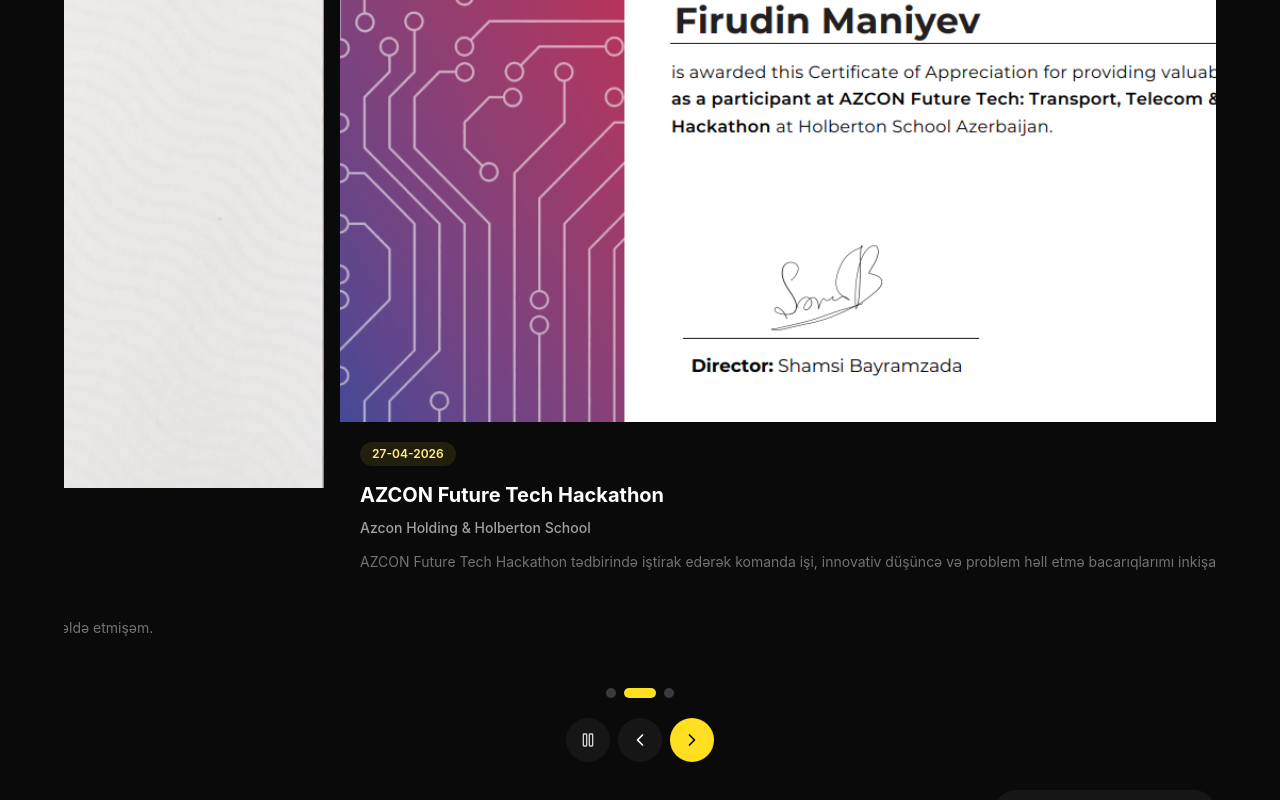
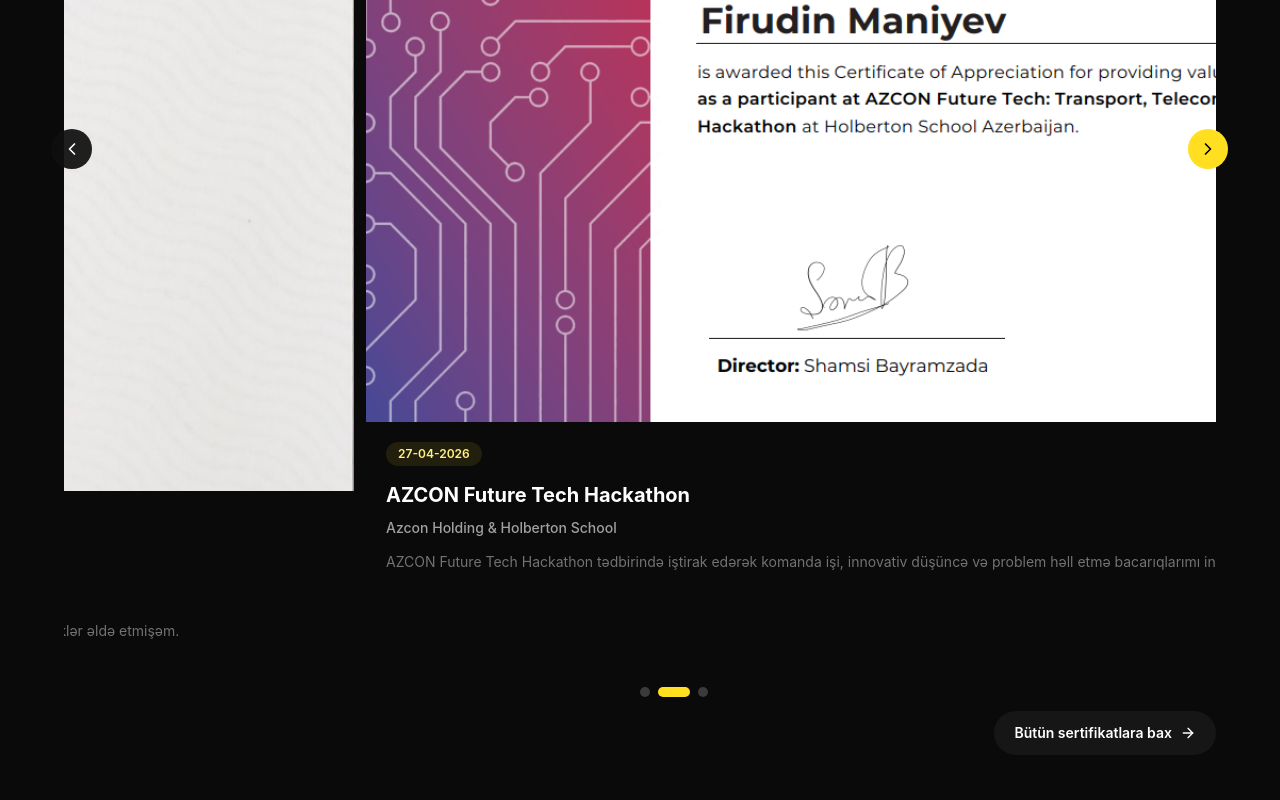
Before and after one commit to FirudinManiyev/portfolio, a React (Vite) app: page / in a window 1280 px wide. Shown: the part 3440-4240 px from the top of the page. Built offline with nearby package versions, Linux system fonts and the light colour scheme.

Commit message:
fix: move home carousel controls beside cards

```diff
--- a/src/components/CarouselControls.tsx
+++ b/src/components/CarouselControls.tsx
@@ -1,13 +1,10 @@
-import { ChevronLeft, ChevronRight, Pause, Play } from 'lucide-react'
+import { ChevronLeft, ChevronRight } from 'lucide-react'
 
 interface CarouselControlsProps {
   activeIndex: number
   ariaLabel: string
-  isPaused: boolean
   pages: number[]
   onNext: () => void
-  onPause: () => void
-  onPlay: () => void
   onPrevious: () => void
   onSelect: (index: number) => void
 }
@@ -15,17 +12,42 @@
 function CarouselControls({
   activeIndex,
   ariaLabel,
-  isPaused,
   pages,
   onNext,
-  onPause,
-  onPlay,
   onPrevious,
   onSelect,
 }: CarouselControlsProps) {
   return (
-    <div className="mt-7 flex flex-col items-center justify-between gap-5 sm:flex-row">
-      <div className="flex items-center gap-2" role="group" aria-label={`${ariaLabel} səhifələri`}>
+    <>
+      <div
+        data-testid="carousel-side-controls"
+        className="pointer-events-none absolute inset-y-0 -left-3 -right-3 z-20 flex items-center justify-between sm:-left-5 sm:-right-5 lg:-left-6 lg:-right-6"
+        role="group"
+        aria-label={`${ariaLabel} istiqamət idarəetməsi`}
+      >
+        <button
+          type="button"
+          onClick={onPrevious}
+          aria-label="Əvvəlki slayd"
+          className="pointer-events-auto inline-flex h-10 w-10 items-center justify-center rounded-full border border-white/15 bg-neutral-950/90 text-white shadow-[0_12px_34px_rgba(0,0,0,0.5)] backdrop-blur-xl transition duration-300 hover:-translate-x-0.5 hover:border-yellow-300/50 hover:bg-yellow-300 hover:text-black focus-visible:outline-2 focus-visible:outline-offset-2 focus-visible:outline-yellow-300 sm:h-12 sm:w-12"
+        >
+          <ChevronLeft className="h-5 w-5 sm:h-6 sm:w-6" />
+        </button>
+        <button
+          type="button"
+          onClick={onNext}
+          aria-label="Növbəti slayd"
+          className="pointer-events-auto inline-flex h-10 w-10 items-center justify-center rounded-full border border-yellow-200/70 bg-yellow-300 text-black shadow-[0_12px_34px_rgba(250,204,21,0.24)] transition duration-300 hover:translate-x-0.5 hover:bg-yellow-200 hover:shadow-[0_16px_40px_rgba(250,204,21,0.34)] focus-visible:outline-2 focus-visible:outline-offset-2 focus-visible:outline-yellow-300 sm:h-12 sm:w-12"
+        >
+          <ChevronRight className="h-5 w-5 sm:h-6 sm:w-6" />
+        </button>
+      </div>
+
+      <div
+        className="absolute left-1/2 top-full mt-6 flex -translate-x-1/2 items-center justify-center gap-2"
+        role="group"
+        aria-label={`${ariaLabel} səhifələri`}
+      >
         {pages.map((page) => (
           <button
             key={page}
@@ -42,34 +64,7 @@
           />
         ))}
       </div>
-
-      <div className="flex items-center gap-2" role="group" aria-label={`${ariaLabel} idarəetməsi`}>
-        <button
-          type="button"
-          onClick={isPaused ? onPlay : onPause}
-          aria-label={isPaused ? 'Avtomatik keçidi başladın' : 'Avtomatik keçidi dayandırın'}
-          className="inline-flex h-11 w-11 items-center justify-center rounded-full border border-white/10 bg-white/5 text-neutral-300 transition hover:border-yellow-300/35 hover:bg-yellow-300/10 hover:text-yellow-200 focus-visible:outline-2 focus-visible:outline-offset-2 focus-visible:outline-yellow-300"
-        >
-          {isPaused ? <Play className="h-4 w-4" /> : <Pause className="h-4 w-4" />}
-        </button>
-        <button
-          type="button"
-          onClick={onPrevious}
-          aria-label="Əvvəlki slayd"
-          className="inline-flex h-11 w-11 items-center justify-center rounded-full border border-white/10 bg-white/5 text-white transition hover:-translate-x-0.5 hover:border-yellow-300/35 hover:bg-yellow-300 hover:text-black focus-visible:outline-2 focus-visible:outline-offset-2 focus-visible:outline-yellow-300"
-        >
-          <ChevronLeft className="h-5 w-5" />
-        </button>
-        <button
-          type="button"
-          onClick={onNext}
-          aria-label="Növbəti slayd"
-          className="inline-flex h-11 w-11 items-center justify-center rounded-full border border-yellow-300/35 bg-yellow-300 text-black shadow-[0_10px_28px_rgba(250,204,21,0.18)] transition hover:translate-x-0.5 hover:bg-yellow-200 focus-visible:outline-2 focus-visible:outline-offset-2 focus-visible:outline-yellow-300"
-        >
-          <ChevronRight className="h-5 w-5" />
-        </button>
-      </div>
-    </div>
+    </>
   )
 }
 
--- a/src/components/HomeCertificatesSection.tsx
+++ b/src/components/HomeCertificatesSection.tsx
@@ -18,11 +18,8 @@
     goNext,
     goPrevious,
     handleScroll,
-    isManuallyPaused,
     pages,
-    pause,
     pauseInteraction,
-    resume,
     resumeInteraction,
     scrollToIndex,
   } = useCarousel({ itemCount: featuredCertificates.length, autoplayDelay: 4800 })
@@ -72,6 +69,7 @@
             onFocusCapture={pauseInteraction}
             onBlurCapture={handleBlur}
           >
+            <div className="relative mb-12">
               <div
                 ref={containerRef}
                 onScroll={handleScroll}
@@ -86,7 +84,7 @@
                     role="group"
                     aria-roledescription="slide"
                     aria-label={`${index + 1} / ${featuredCertificates.length}`}
-                  className="shrink-0 basis-full snap-start pr-4 sm:basis-1/2 lg:basis-1/3"
+                    className="shrink-0 basis-full snap-start px-1.5 sm:basis-1/2 sm:px-2 lg:basis-1/3"
                   >
                     <motion.button
                     type="button"
@@ -127,14 +125,12 @@
               <CarouselControls
                 activeIndex={activeIndex}
                 ariaLabel="Sertifikat slideri"
-              isPaused={isManuallyPaused}
                 pages={pages}
                 onNext={goNext}
-              onPause={pause}
-              onPlay={resume}
                 onPrevious={goPrevious}
                 onSelect={scrollToIndex}
               />
+            </div>
           </motion.div>
 
           <div className="mt-7 flex justify-end">
--- a/src/components/HomeProjectsSection.tsx
+++ b/src/components/HomeProjectsSection.tsx
@@ -16,11 +16,8 @@
     goNext,
     goPrevious,
     handleScroll,
-    isManuallyPaused,
     pages,
-    pause,
     pauseInteraction,
-    resume,
     resumeInteraction,
     scrollToIndex,
   } = useCarousel({ itemCount: featuredProjects.length, autoplayDelay: 5200 })
@@ -70,6 +67,7 @@
             onFocusCapture={pauseInteraction}
             onBlurCapture={handleBlur}
           >
+            <div className="relative mb-12">
               <div
                 ref={containerRef}
                 onScroll={handleScroll}
@@ -84,7 +82,7 @@
                     role="group"
                     aria-roledescription="slide"
                     aria-label={`${index + 1} / ${featuredProjects.length}`}
-                  className="shrink-0 basis-full snap-start pr-4 sm:basis-1/2 lg:basis-1/3"
+                    className="shrink-0 basis-full snap-start px-1.5 sm:basis-1/2 sm:px-2 lg:basis-1/3"
                   >
                     <ProjectCard project={project} compact />
                   </div>
@@ -94,14 +92,12 @@
               <CarouselControls
                 activeIndex={activeIndex}
                 ariaLabel="Layihə slideri"
-              isPaused={isManuallyPaused}
                 pages={pages}
                 onNext={goNext}
-              onPause={pause}
-              onPlay={resume}
                 onPrevious={goPrevious}
                 onSelect={scrollToIndex}
               />
+            </div>
           </motion.div>
 
           <div className="mt-7 flex justify-end">
--- a/src/hooks/useCarousel.ts
+++ b/src/hooks/useCarousel.ts
@@ -13,7 +13,6 @@
   const isDesktop = useMediaQuery('(min-width: 1024px)')
   const prefersReducedMotion = useMediaQuery('(prefers-reduced-motion: reduce)')
   const [activeIndex, setActiveIndex] = useState(0)
-  const [isManuallyPaused, setIsManuallyPaused] = useState(false)
   const [isInteractionPaused, setIsInteractionPaused] = useState(false)
 
   const visibleItems = isDesktop ? 3 : isTablet ? 2 : 1
@@ -76,11 +75,11 @@
   }, [])
 
   useEffect(() => {
-    if (isManuallyPaused || isInteractionPaused || prefersReducedMotion || maxIndex === 0) return
+    if (isInteractionPaused || prefersReducedMotion || maxIndex === 0) return
 
     const timer = window.setTimeout(goNext, autoplayDelay)
     return () => window.clearTimeout(timer)
-  }, [activeIndex, autoplayDelay, goNext, isInteractionPaused, isManuallyPaused, maxIndex, prefersReducedMotion])
+  }, [activeIndex, autoplayDelay, goNext, isInteractionPaused, maxIndex, prefersReducedMotion])
 
   const pages = useMemo(
     () => Array.from({ length: maxIndex + 1 }, (_, index) => index),
@@ -93,11 +92,8 @@
     goNext,
     goPrevious,
     handleScroll,
-    isManuallyPaused,
     pages,
-    pause: () => setIsManuallyPaused(true),
     pauseInteraction: () => setIsInteractionPaused(true),
-    resume: () => setIsManuallyPaused(false),
     resumeInteraction: () => setIsInteractionPaused(false),
     scrollToIndex,
   }
```
Lines whose indentation alone changed are shown as unchanged.
